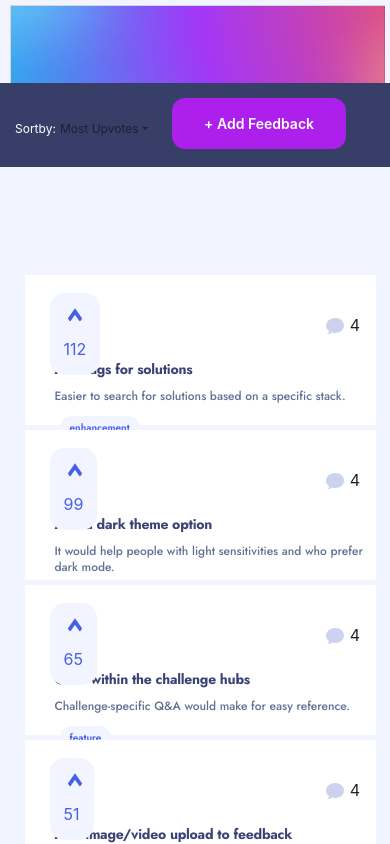
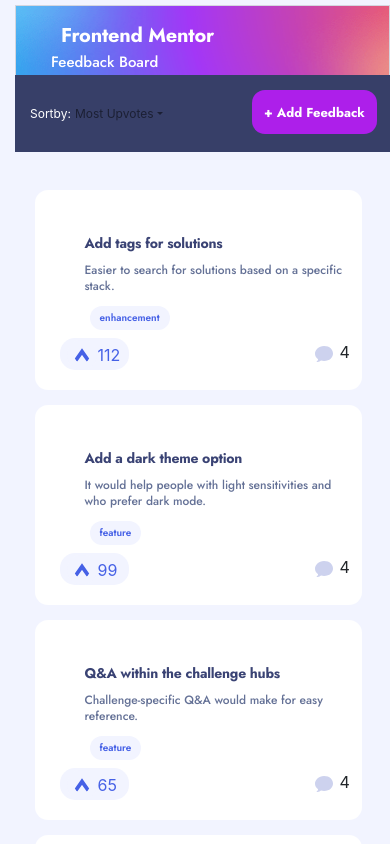
Before and after one commit to David-Adelwine/Product-feedbackApp, a React (Create React App) app: page /Roadmap in a window 390 px wide. Shown: the top 844 px of the page. Built offline with nearby package versions, Linux system fonts and the light colour scheme.

Commit message:
Responsive design update

```diff
--- a/src/Components/Header.js
+++ b/src/Components/Header.js
@@ -19,7 +19,6 @@
             </div>
             <br/>
             <div className='inner--cards'>
-
                 <div className="card ">
                   <div className='listed'>
                   <Link  to="/Roadmap" className='card-items  top-listed' >All</Link>
@@ -32,7 +31,7 @@
                 </div>
                 <br/>
 
-          <div className="card">
+              <div className="card lastcard-notresponsive">
                 <div className="container">
                     <div className="header">
                         <h2>Roadmap</h2>
@@ -40,7 +39,6 @@
                           <li className="bullet red">Planned</li>
                           <li className="bullet blue">In-Progress</li>
                           <li className="bullet green">Live</li>
-
                         </ul>
                     </div>
                     <div className="header">
@@ -53,7 +51,6 @@
                     </div>
                </div>
              </div>
-
          </div>
        </section>
                 <Navigation/>
--- a/src/Components/Navigation.js
+++ b/src/Components/Navigation.js
@@ -55,7 +55,7 @@
 
       </Nav>
        <Form className="d-flex">
-         <Button  className='homebtn'>+ Add Feedback</Button>
+         <Button  className='navbtn'>+ Add Feedback</Button>
           </Form>
       </Container>
    </Navbar>
--- a/src/Styles/Card.css
+++ b/src/Styles/Card.css
@@ -86,9 +86,9 @@
 .card--votes,
 .Upvotesbtn,
 .upvotes {
-  background-color: #F2F4FF; /* replace with your desired background color */
-  color: #4661E6; /* replace with your desired text color */
-  padding: 7px; /* replace with your desired padding value */
+  background-color: #F2F4FF;
+  color: #4661E6;
+  padding: 7px;
   border-radius: 15px;
   display: flex;
   flex-direction: column;
@@ -117,7 +117,8 @@
 /* Responsive CSS for tablet */
 @media (max-width: 768px) {
   .Card--elements {
-    width: 90%;
+    width: 689px;
+    height: 151px;
     left: 5%;
     bottom: 78px;
     margin: 10px;
@@ -127,7 +128,8 @@
   }
 
   .inner--card {
-    left: 50px;
+    left: 90px;
+    bottom: 20px;
   }
 
   .card--header {
@@ -147,24 +149,27 @@
 
   .Comments--icon {
     left: 90%;
-    top: 30%;
+    top: 40%;
     bottom: 30%;
   }
+
 }
 
 /* Responsive CSS for mobile devices */
 @media (max-width: 480px) {
   .Card--elements {
     position: rlative;
-    top: 40px;
-    width: 90%;
+    width: 327px;
+    height: 200px;
     left: 5%;
-    bottom: 150px;
-    margin: 5px;
+    bottom: 30px;
+    margin: 15px;
+    border-radius: 13px;
   }
 
   .inner--card {
-    left: 20px;
+    left: 40px;
+    bottom: 50px;
   }
 
   .card--header {
@@ -184,7 +189,29 @@
 
   .Comments--icon {
     left: 85%;
-    top: 25%;
+    top: 75%;
     bottom: 25%;
+
+  }
+  .card--votes{
+    bottom: 20px;
+    width: 69px;
+    height: 32px;
+   display: flex;
+   flex-direction: row;
+  }
+  .Upvotesbtn{
+    position: relative;
+    left: 0%;
+right: 80%;
+bottom: 5px;
+  }
+
+  .upvotes{
+    position: absolute;
+height: 19px;
+left: 45%;
+bottom: 15px;
+background: none;
   }
 }
--- a/src/Styles/Header.css
+++ b/src/Styles/Header.css
@@ -231,15 +231,39 @@
   }
 
   .card {
-    height: 100px;
+    width: 223px;
+    height: 178px;
     margin-bottom: 10px;
+    margin-left: 13px;
     -webkit-border-radius: 0;
     -moz-border-radius: 0;
     border-radius: 0;
     }
   .top-card{
     background: url(../Assets/suggestions/tablet/background-header.png)no-repeat;
+    background-position: cover;
 
+
+  }
+
+  .lastcard-notresponsive{
+    position: relative;
+    left: 235px;
+    bottom: 210px;
+  }
+  .toptext{
+    position: absolute;
+    left: 45px;
+    bottom: 20px;
+    font-weight: 700;
+    font-size: 20px;
+    line-height: 29px;
+    letter-spacing: -0.25px;
+  }
+  .bottomtext{
+    position: absolute;
+    bottom: 75px;
+    left: 35px;
   }
 
 }
@@ -261,12 +285,24 @@
     background: url(../Assets/suggestions/mobile/background-header.png)no-repeat;
     background-size: cover;
     width: 100%;
+    width: 375px;
+    height: 72px;
+    position: relative;
+    right: 8px;
   }
 
   .inner--cards{
     display: none;
   }
-  .toptext,.bottomtext{
-    display: none;
+  .toptext{
+    position: absolute;
+    top: 15px;
+    right: 20px;
+  }
+
+  .bottomtext{
+    position: absolute;
+    top: 45px;
+
   }
 }
--- a/src/Styles/Home.css
+++ b/src/Styles/Home.css
@@ -76,9 +76,10 @@
 /* Responsive CSS for tablet */
 @media (max-width: 768px) {
   .homepage {
-    width: 90%;
-    left: 5%;
-    top: 100px;
+    width: 100%;
+    left: 2%;
+    top: 310px;
+
   }
 
   .home--content {
@@ -99,14 +100,14 @@
 /* Responsive CSS for mobile devices */
 @media (max-width: 480px) {
   .homepage {
-    width: 90%;
+    width: 100%;
     left: 5%;
     top: 80px;
-    margin-top: 140px;
+    margin-top: 110px;
   }
 
   .home--content {
-    top: 20px;
+    top: 40px;
   }
 
   .homeheader {
--- a/src/Styles/Navigation.css
+++ b/src/Styles/Navigation.css
@@ -1,6 +1,6 @@
 
 
-.homebtn{
+.navbtn{
   font-family: 'Jost' Tahoma, sans-serif;
   font-weight: 600;
   background-color: #AD1FEA;
@@ -19,7 +19,7 @@
 }
 
 
-.homebtn:hover{
+.navbtn:hover{
   background-color: #AD1FEA;
   border: none;
 
@@ -55,15 +55,30 @@
 /* Responsive CSS for tablet */
 @media (max-width: 768px) {
   .Move--Links {
-    left: 20px;
-    bottom: 20px;
+    left: 200px;
+    bottom: 55px;
+
+
   }
 
   .Nav--Postion {
-    width: 90%;
+    width: 95%;
+    left: 15px;
     right: unset;
-    bottom: 40px;
+    bottom: 690px;
+    -webkit-border-radius: 0;
+    -moz-border-radius: 0;
+    border-radius: 0;
   }
+.navbtn{
+  font-size: 13px;
+font-family: 'Jost';
+font-weight: 700;
+color: #fff;
+line-height: 19px;
+height: 44px;
+}
+
 }
 
 /* Responsive CSS for mobile devices */
@@ -90,13 +105,22 @@
   .Navigation--text {
     display: none;
   }
-  .homebtn{
-  position: relative;
+  .navbtn{
+position: relative;
 bottom: 130;
-left: 170px;
+left: 235px;
 padding: 12px 12px;
-font-size: 10px;
-font-weight: 200;
+font-size: 13px;
+font-family: 'Jost';
+font-weight: 700;
+color: #fff;
+line-height: 19px;
+
+}
+.navbtn:hover{
+  background-color: #AD1FEA;
+  border: none;
+
 }
 .Navigation--text2{
   position: relative;
```
Lines whose indentation alone changed are shown as unchanged.
